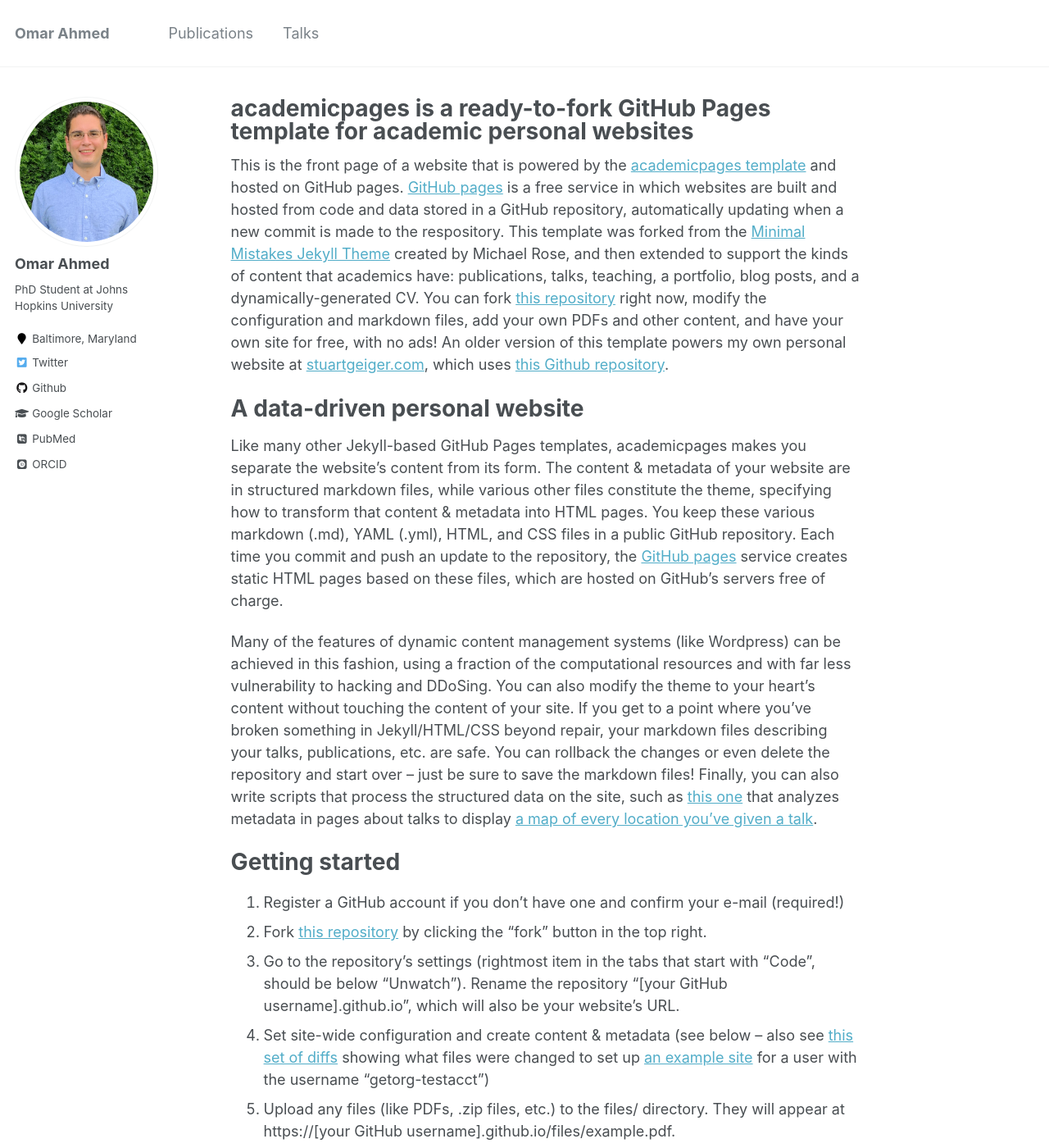
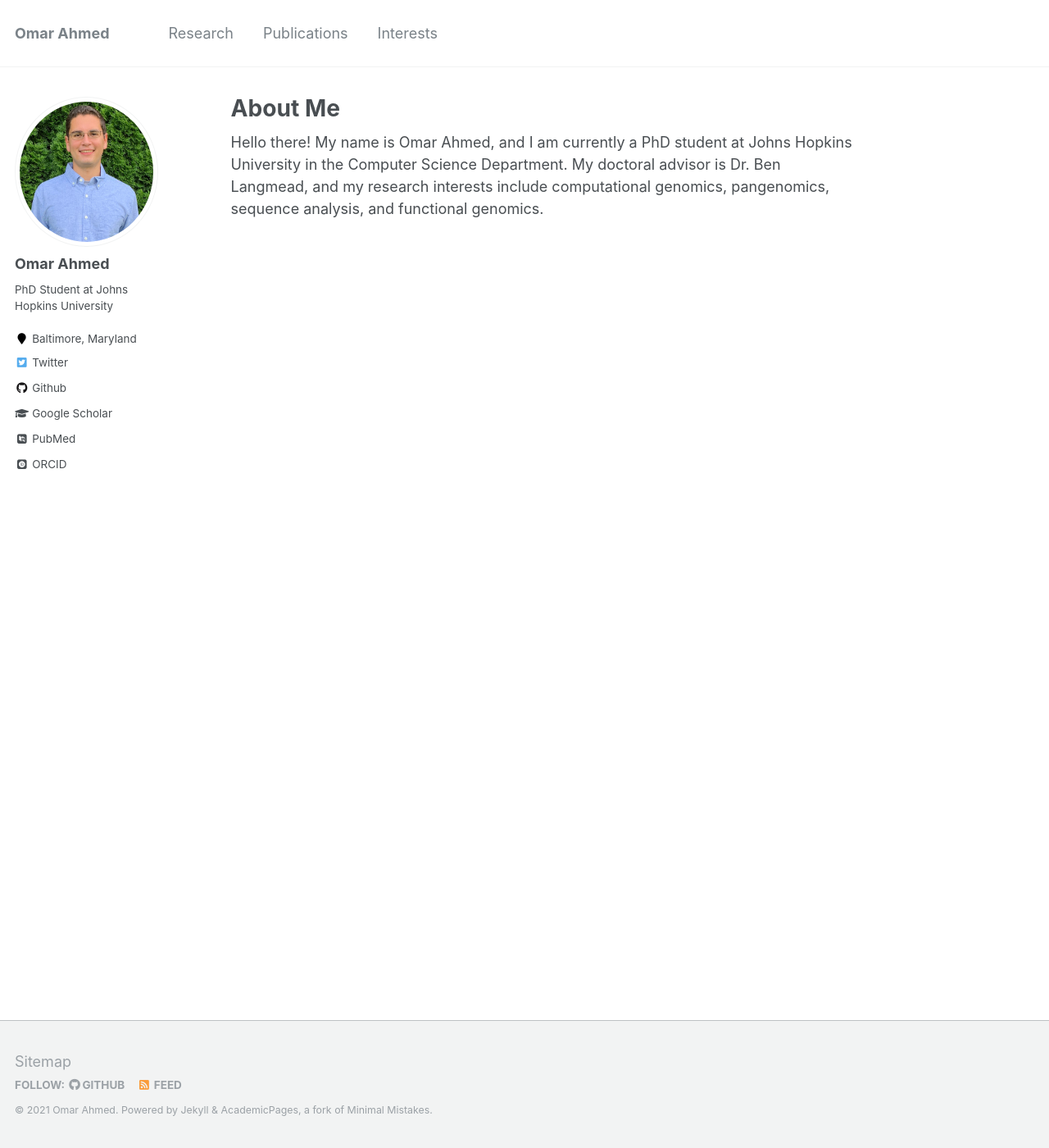
Before and after one commit to oma219/oma219.github.io, a Jekyll site: the page built from _pages/about.md, in a window 1280 px wide and 1400 px high. Shown: the whole window at 82% size. Built offline with Jekyll 4.4.1, drawn with Linux system fonts in a browser that asks for light colours; some web fonts are replaced; some of the changed text lies outside the part shown.

Commit message:
setting up a couple of intial pages

```diff
--- a/_data/navigation.yml
+++ b/_data/navigation.yml
@@ -1,10 +1,13 @@
 # main links links
 main:
+  - title: "Research"
+    url: /research/
+
   - title: "Publications"
     url: /publications/
 
-  - title: "Talks"
-    url: /talks/
+  - title: "Interests"
+    url: /interests/
 
 #  - title: "Teaching"
 #    url: /teaching/
--- a/_pages/about.md
+++ b/_pages/about.md
@@ -1,6 +1,6 @@
 ---
 permalink: /
-title: "academicpages is a ready-to-fork GitHub Pages template for academic personal websites"
+title: "About Me"
 excerpt: "About me"
 author_profile: true
 redirect_from:
@@ -8,6 +8,11 @@
   - /about.html
 ---
 
+Hello there! My name is Omar Ahmed, and I am currently a PhD student at Johns Hopkins University in the Computer Science Department. My doctoral advisor is Dr. Ben Langmead, and my research interests include computational genomics, pangenomics, sequence analysis, and functional genomics.
+
+
+
+<!---
 This is the front page of a website that is powered by the [academicpages template](https://github.com/academicpages/academicpages.github.io) and hosted on GitHub pages. [GitHub pages](https://pages.github.com) is a free service in which websites are built and hosted from code and data stored in a GitHub repository, automatically updating when a new commit is made to the respository. This template was forked from the [Minimal Mistakes Jekyll Theme](https://mmistakes.github.io/minimal-mistakes/) created by Michael Rose, and then extended to support the kinds of content that academics have: publications, talks, teaching, a portfolio, blog posts, and a dynamically-generated CV. You can fork [this repository](https://github.com/academicpages/academicpages.github.io) right now, modify the configuration and markdown files, add your own PDFs and other content, and have your own site for free, with no ads! An older version of this template powers my own personal website at [stuartgeiger.com](http://stuartgeiger.com), which uses [this Github repository](https://github.com/staeiou/staeiou.github.io).
 
 A data-driven personal website
@@ -48,3 +53,4 @@
 For more info
 ------
 More info about configuring academicpages can be found in [the guide](https://academicpages.github.io/markdown/). The [guides for the Minimal Mistakes theme](https://mmistakes.github.io/minimal-mistakes/docs/configuration/) (which this theme was forked from) might also be helpful.
+-->
--- /dev/null
+++ b/_pages/interests.md
@@ -0,0 +1,8 @@
+---
+layout: archive
+title: "Interests"
+permalink: /interests/
+author_profile: true
+---
+
+Hi, this is my interests page.
--- /dev/null
+++ b/_pages/research.md
@@ -0,0 +1,8 @@
+---
+layout: archive
+title: "Research"
+permalink: /research/
+author_profile: true
+---
+
+Hi, this is the research page.
```
